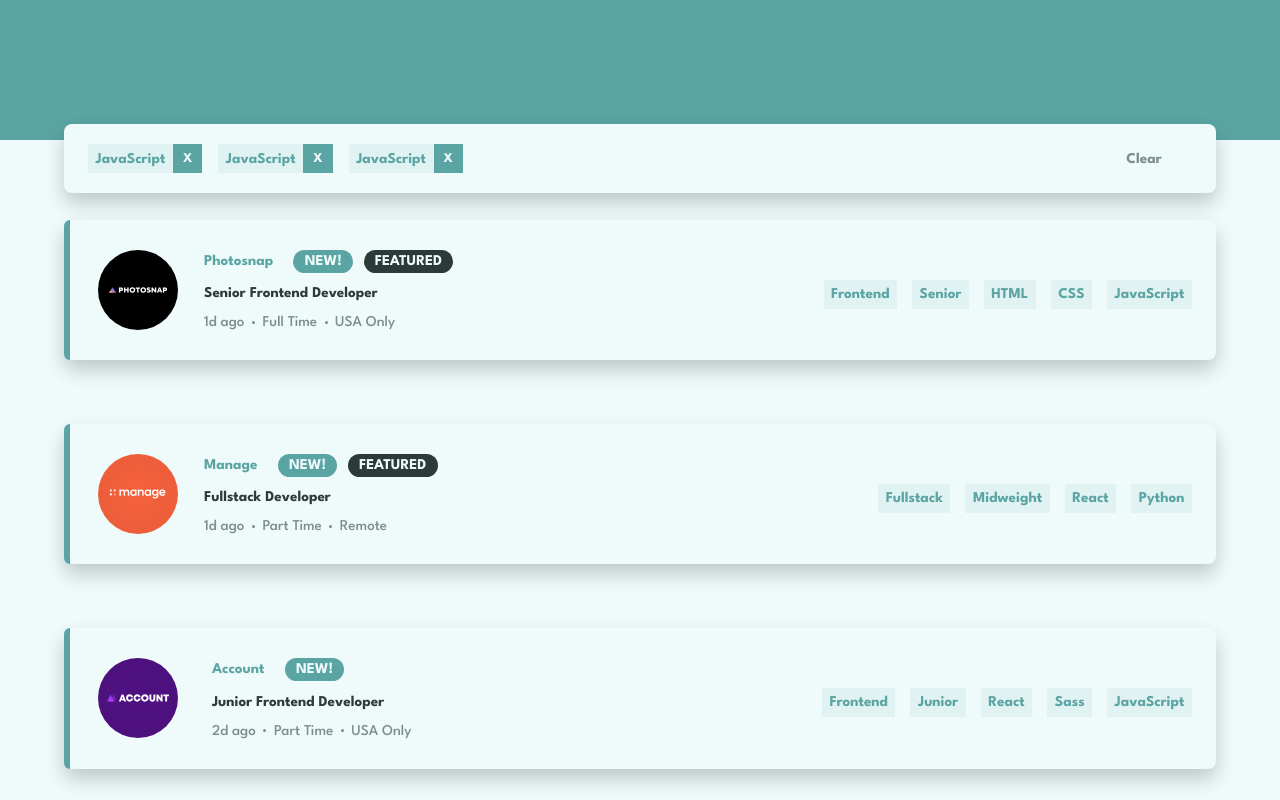
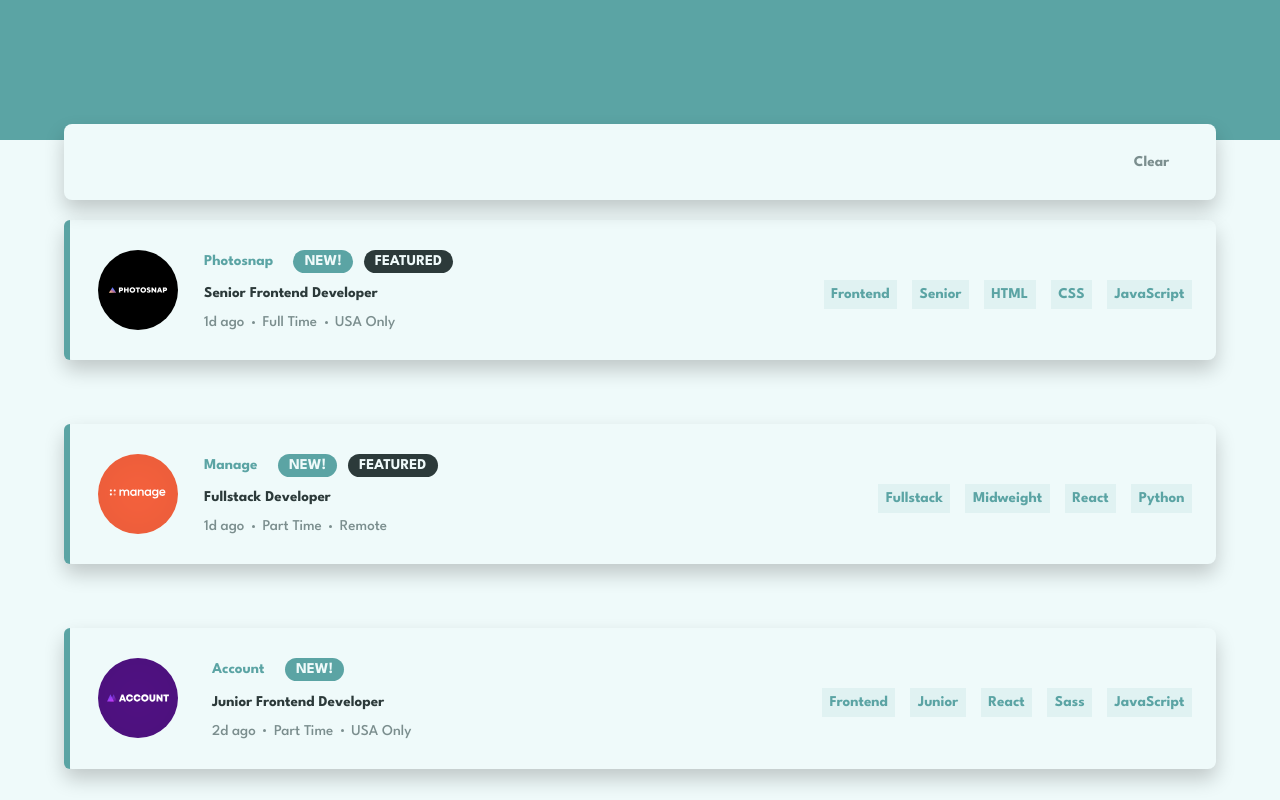
Before and after one commit to lukaasz555/job-list, a Next.js app: page / in a window 1280 px wide. Shown: the top 800 px of the page. Built offline with nearby package versions, Linux system fonts and the light colour scheme.

Commit message:
searching-bar #1

```diff
--- a/components/FilterItem/FilterItem.tsx
+++ b/components/FilterItem/FilterItem.tsx
@@ -33,10 +33,15 @@ const StyledBtn = styled(StyledButton)`
     }
 `
 
-const FilterItem: React.FC = () => {
+interface FilterItemProp {
+    itemName: string,
+    key: string
+}
+
+const FilterItem: React.FC = (props) => {
     return (
         <StyledItem>
-            <StyledBtn>JavaScript</StyledBtn>
+            <StyledBtn>{props.itemName}</StyledBtn>
             <Remove>X</Remove>
         </StyledItem>
     )
--- a/components/Main/Main.tsx
+++ b/components/Main/Main.tsx
@@ -1,4 +1,4 @@
-import React, { useEffect, useState } from 'react';
+import React, { useEffect, useMemo, useState } from 'react';
 import styled from 'styled-components';
 import data from '../../data/data.json';
 import Offer from '../Offer/Offer';
@@ -18,13 +18,24 @@ const StyledWrapper = styled.main`
 
 
 const Main: React.FC = () => {
-    const [offers, setOffers] = useState(data);
+    const [offers, setOffers] = useState<any[]>(data);
+    const [filters, setFilters] = useState<string[]>([]);
 
+    const addFilter = (e: { target: { textContent: string; }; }) => {
+        if(!filters.includes(e.target.textContent)) {
+            setFilters([...filters, e.target.textContent]);
+        }
+    }
+
+   const clearFilters = () => {
+    setFilters([]);
+   }
 
     return(
         <StyledWrapper>
             <SearchBar
-                offers={offers}
+                filters={filters}
+                clearFilters={clearFilters}
              />
             {offers.map((offer) => (
                 <Offer
@@ -42,8 +53,11 @@ const Main: React.FC = () => {
                 location={offer.location}
                 languages={offer.languages}
                 tools={offer.tools}
+                addFilter={addFilter}
        />
             ))}
+
+
         </StyledWrapper>
     )
 }
--- a/components/Offer/Offer.tsx
+++ b/components/Offer/Offer.tsx
@@ -108,7 +108,8 @@ export interface OfferProps {
     contract: string,
     location: string,
     languages?: string[],
-    tools?: string[]
+    tools?: string[],
+    addFilter?: VoidFunction,
 }
 
 const Offer: React.FC<OfferProps> = ({
@@ -124,7 +125,8 @@ const Offer: React.FC<OfferProps> = ({
     role,
     level,
     tools,
-    languages
+    languages,
+    addFilter
 }) => {
 
     const [newOffer, setNew] = useState(false);
@@ -154,7 +156,7 @@ const Offer: React.FC<OfferProps> = ({
         </OfferLeft>
 
         <TechWrapper>
-            <Tech role={role} level={level} tools={tools} languages={languages} />
+            <Tech role={role} level={level} tools={tools} languages={languages} addFilter={addFilter} />
         </TechWrapper>
 
 
--- a/components/SearchBar/SearchBar.tsx
+++ b/components/SearchBar/SearchBar.tsx
@@ -1,4 +1,4 @@
-import React from "react";
+import React, {useState} from "react";
 import styled from "styled-components";
 import FilterItem from "../FilterItem/FilterItem";
 
@@ -21,7 +21,9 @@ const Wrapper = styled.div`
     align-items: center;
     z-index: 1;
 
-    .btnClear {
+`
+
+const ClearButton = styled.button`
     border: none;
     background: transparent;
     color: ${({theme}) => theme.colors.darkCyan};
@@ -29,13 +31,11 @@ const Wrapper = styled.div`
     font-weight: 700;
     cursor: pointer;
     flex-basis: 10%;
-        //background-color: seagreen;
-
+    padding: 1em 0 1em 1em;
 
     &:hover {
         color: ${({theme}) => theme.colors.primary};
         text-decoration: underline;
-        }
     }
 `
 
@@ -45,22 +45,28 @@ flex-wrap: wrap;
     flex-basis: 80%;
 `
 
-const SearchBar: React.FC = () => {
+ export interface SearchBarProp {
+    filters: string[],
+    clearFilters?: any,
+}
+
+const SearchBar: React.FC<SearchBarProp> = ({filters, clearFilters}) => {
+
+
+
+    console.log(filters);
     return (
         <Wrapper>
             <Filters>
-{/*
-                {offers.map(offer => {
-                    return (
-                        <FilterItem key={offer.id} level={offer.level} role={offer.role} languages={offer.languages} tools={offer.tools} />
+            <>
+                 {filters.map(filter => {
+                    return(
+                        <FilterItem key={filter} itemName={filter} />
                     )
                  })}
-                 */}
-                 <FilterItem />
-                 <FilterItem />
-                 <FilterItem />
+            </>
             </Filters>
-            <button className="btnClear">Clear</button>
+            <ClearButton onClick={clearFilters} >Clear</ClearButton>
         </Wrapper>
     )
 }
--- a/components/atoms/Tech/Tech.tsx
+++ b/components/atoms/Tech/Tech.tsx
@@ -25,18 +25,19 @@ export interface TechProps {
     role: string,
     level: string,
     tools?: string[],
-    languages?: string[]
+    languages?: string[],
+    addFilter?: VoidFunction
 }
 
 const Tech: React.FC<TechProps> = ({
-    role, level, tools, languages
+    role, level, tools, languages, addFilter
 }) => {
     const techs = [role, level].concat(tools, languages)
 
     return (
         <>
         {techs.map((tech) => (
-            <StyledButton key={tech} className="btnTech" >
+            <StyledButton key={tech} className="btnTech" onClick={addFilter} >
                 {tech}
             </StyledButton>
         ))}
```
Lines whose indentation alone changed are shown as unchanged.
